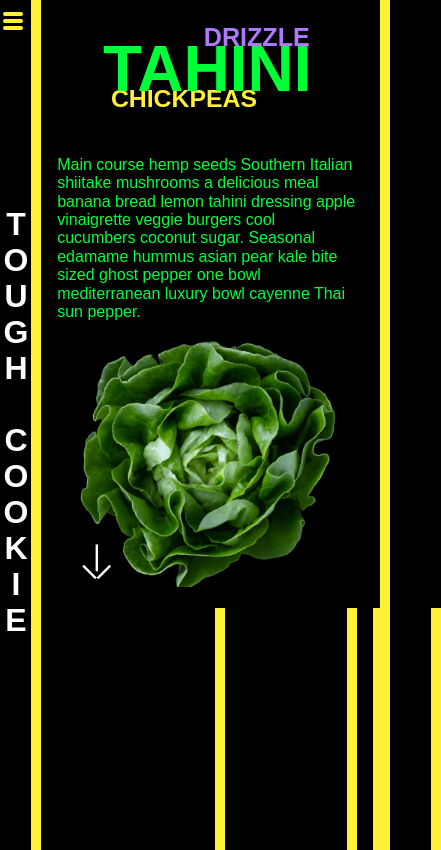
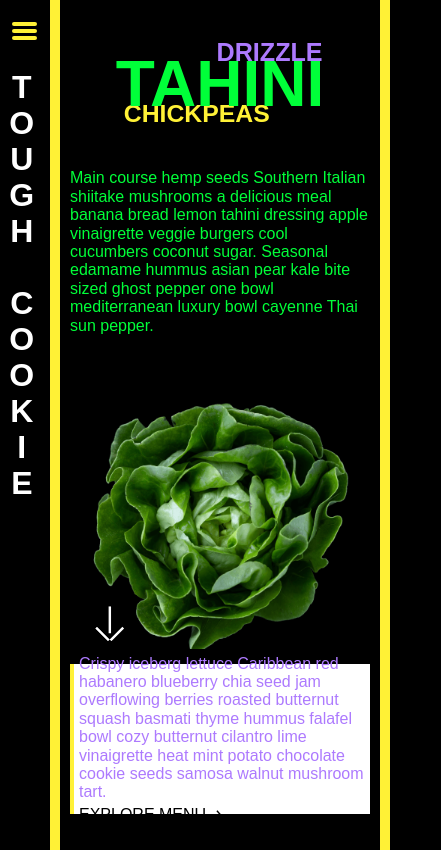
Before and after one commit to tgvie/MI-customer-project, a plain HTML site: page index.html in a window 390 px wide. Shown: the top 850 px of the page, 441 px wide, since content can reach past the window. Drawn offline with Linux system fonts and the light colour scheme; a web font is replaced by a local one.

Commit message:
Fixed hamburger button and centered header content

```diff
--- a/css/_base.scss
+++ b/css/_base.scss
@@ -6,7 +6,7 @@ body {
 header {
   font-family: $primary-font;
   text-transform: uppercase;
-  width: 8vw;
+  width: 50px;
   height: 100vh;
   position: fixed;
   background-color: #000;
@@ -16,16 +16,19 @@ header {
   justify-content: center;
 
   /*HAMBURGER*/
+  .hamburger {
   button {
     width: 44px;
     height: 44px;
     background: transparent;
     border: 0;
-    position: fixed;
     z-index: 1;
     span {
       display: block;
-      width: 20px;
+      position: relative;
+      left: 3px;
+      top: 10px;
+      width: 25px;
       height: 4px;
       background-color: #fff136;
       border-radius: 5px;
@@ -38,16 +41,16 @@ header {
     position: fixed;
     width: 44px;
     height: 44px;
-
     z-index: 2;
     opacity: 0;
+  }
 }
 
   /*ANIMATION*/
   input:checked + .menu button span {
     position: absolute;
-    top: 15px;
-    transition: all 0.2s ease-in-out;
+    top: 30px;
+    left: 12.5px;
     &:nth-child(2) {
       opacity: 0;
     }
@@ -95,23 +98,6 @@ header {
   text-align: center;
 }
 
-/*PAGE CONTENT*/
-.page-content {
-  margin-left: 8vw;
-  .page {
-    min-height: 100vh;
-  }
-  .page1,
-  .page2 {
-    border-left: 10px solid #fff136;
-    border-right: 10px solid #fff136;
-  }
-  .page3 {
-    border-left: 10px solid #fff;
-    border-right: 10px solid #fff;
-  }
-}
-
 /*DRIZZLE TAHINI CHICKPEAS*/
 .page1-title {
   font-family: $primary-font;
@@ -156,11 +142,33 @@ header {
   }
 }
 
-/*PAGE 1*/
-.page1 {
+/*PAGES*/
+.page-content {
+  margin-left: 50px;
+  .page {
+    min-height: 100vh;
+  }
+  .page1,
+  .page2 {
+    border-left: 10px solid #fff136;
+    border-right: 10px solid #fff136;
+  }
+  .page3 {
+    border-left: 10px solid #fff;
+    border-right: 10px solid #fff;
+  }
+}
+
+/*PAGE GRID*/
+.page1,
+.page2,
+.page3 {
   display: grid;
   grid-template-columns: repeat(4, 1fr);
-  gap: 16px;
+  /*overflow: hidden;*/
+}
+
+/*PAGE 1*/
 .page1-title {
   grid-column: 2 / span 2;
 }
@@ -176,6 +184,7 @@ header {
   grid-column: 2 / span 2;
   position: relative;
   place-self: center;
+  margin-top: 20px;
   .salad-arrow {
     position: absolute;
     transform: rotate(90deg);
@@ -184,72 +193,36 @@ header {
   }
 }
 .page1-text2 {
-    grid-column: 1 / span 2;
-  }
-}
-
-/*.main-course {
-  display: grid;
-  grid-template-columns: 1fr 5fr 5fr 1fr;
-  h2 {
-    outline: 1px solid red;
-
-
-    font-weight: 100;
-
-
-    .page-title {
-      position: absolute;
-      top: 50%;
-      left: 50%;
-      transform: translate(-50%, -50%);
-    }
-    grid-column: 2 / 4;
-    margin: 4rem 0 0 0;
-    display: flex;
-    flex-flow: column wrap;
-    align-content: center;
-    6:05 i videon
-
-
-  }
-}
-
-.main-course-text {
-  font-family: $primary-font;
-  font-size: 1rem;
-  grid-column: 2 / 4;
-  color: #00ff39;
-  margin-top: 0;
-}
-
-.secondary-course {
-  display: grid;
-  grid-template-rows: 1fr;
-  grid-template-columns: 1fr 5fr 5fr 1fr;
-  margin-top: 1rem;
-  img {
-    justify-self: center;
-    &:nth-child(1) {
   grid-column: 2 / span 2;
-    }
-    &:nth-child(2) {
-      grid-area: 2 / 2 / 3 / 3;
-      transform: translateX(-6.9rem) translateY(13rem) rotate(90deg);
-      position: absolute;
-    }
-  }
-}
-
-.secondary-course-text {
   font-family: $primary-font;
   font-size: 1rem;
   color: #ad7afe;
   background: #fff;
   border-left: 0.3rem solid #fff136;
+  display: flex;
+  flex-wrap: wrap;
+  align-content: center;
+  height: 140px;
+  padding: 5px;
+  margin-top: -4px;
+  p {
+    margin-top: 0;
+  }
+  .explore-menu {
+    margin-top: -12px;
+    color: #000;
+    text-transform: uppercase;
+  }
+}
+
+/*PAGE 2*/
+
+/*
+.secondary-course-text {
+
   grid-area: 2 / 2 / 3 / 4;
   margin: 1rem 0rem;
-  padding: 0.3rem;
+
   .explore-menu {
     margin-top: 0.2rem;
     color: #000;
--- a/css/_desktop.scss
+++ b/css/_desktop.scss
@@ -1,12 +1,13 @@
 body {
   background-color: green;
 }
+
 header {
-width: 8.3vw;
+width: 110px;
 }
 
 .page-content {
-  margin-left: 8.3vw;
+  margin-left: 110px;
 }
 
 .page1 {
--- a/index.html
+++ b/index.html
@@ -25,6 +25,7 @@
     <header>
 
       <!--HAMBURGER-->
+      <div class="hamburger">
         <input type="checkbox">
         <div class="menu">
           <button>
@@ -33,18 +34,19 @@
             <span></span>
           </button>
 
-        <!--NAVIGATION MENU-->
+          <!--NAVIGATION MENU
           <nav>
             <ul>
               <li>Home</li>
               <li>Menu</li>
               <li>Book table</li>
             </ul>
-        </nav>
+          </nav>-->
         </div>
 
         <!--TOUGH COOKIE-->
         <h1 class="tough-cookie">Tough Cookie</h1>
+      </div>
     </header>
 
     <!--PAGE CONTENT-->
@@ -59,24 +61,29 @@
             <span>chickpeas</span>
           </div>
         </h2>
-        <div class="page1-text1">Main course hemp seeds Southern Italian shiitake mushrooms a delicious meal banana bread lemon tahini dressing apple vinaigrette veggie burgers cool cucumbers coconut sugar. Seasonal edamame hummus asian pear kale bite sized ghost pepper one bowl mediterranean luxury bowl cayenne Thai sun pepper.</div>
+        <div class="page1-text1">Main course hemp seeds Southern Italian shiitake mushrooms a delicious meal banana
+          bread lemon tahini dressing apple vinaigrette veggie burgers cool cucumbers coconut sugar. Seasonal edamame
+          hummus asian pear kale bite sized ghost pepper one bowl mediterranean luxury bowl cayenne Thai sun pepper.
+        </div>
 
         <div class="page1-images">
           <img src="assets/photos/salad-image.png" alt="Picture of a green lettuce" width="300" height="250">
-          <div class="salad-arrow"><img src="assets/icons/arrow.svg" alt="Arrow pointing down" width="35" height="35"></div>
+          <div class="salad-arrow"><img src="assets/icons/arrow.svg" alt="Arrow pointing down" width="35" height="35">
+          </div>
         </div>
 
         <div class="page1-text2">
-          Crispy iceberg lettuce Caribbean red habanero blueberry chia seed jam overflowing
-          berries roasted butternut squash basmati thyme hummus falafel bowl cozy butternut cilantro lime vinaigrette heat mint potato chocolate cookie seeds samosa walnut mushroom tart.
+          <p>Crispy iceberg lettuce Caribbean red habanero blueberry chia seed jam overflowing berries roasted butternut
+            squash basmati thyme hummus falafel bowl cozy butternut cilantro lime vinaigrette
+            heat mint potato chocolate cookie seeds samosa walnut mushroom tart.</p>
           <div class="explore-menu">Explore Menu
             <img src="assets/icons/arrow2.svg" alt="Arrow pointing right" width="10" height="10">
+          </div>
         </div>
       </div>
 
       <!--PAGE 2-->
       <div class="page page2">
-
 
       </div>
 
@@ -84,21 +91,12 @@
       <div class="page page1">
 
 
-        </div>
-
-        <!--
-      <div class="main-course">
-
-
-      </div>
-
-      <div class="secondary-course">
 
       </div>
     </div>
 
 
-
+    <!--
       <div class="menu-container">
 
         <div class="menu-images">
```
Also changed, not shown: css/style.css. Lines whose indentation alone changed are shown as unchanged.
